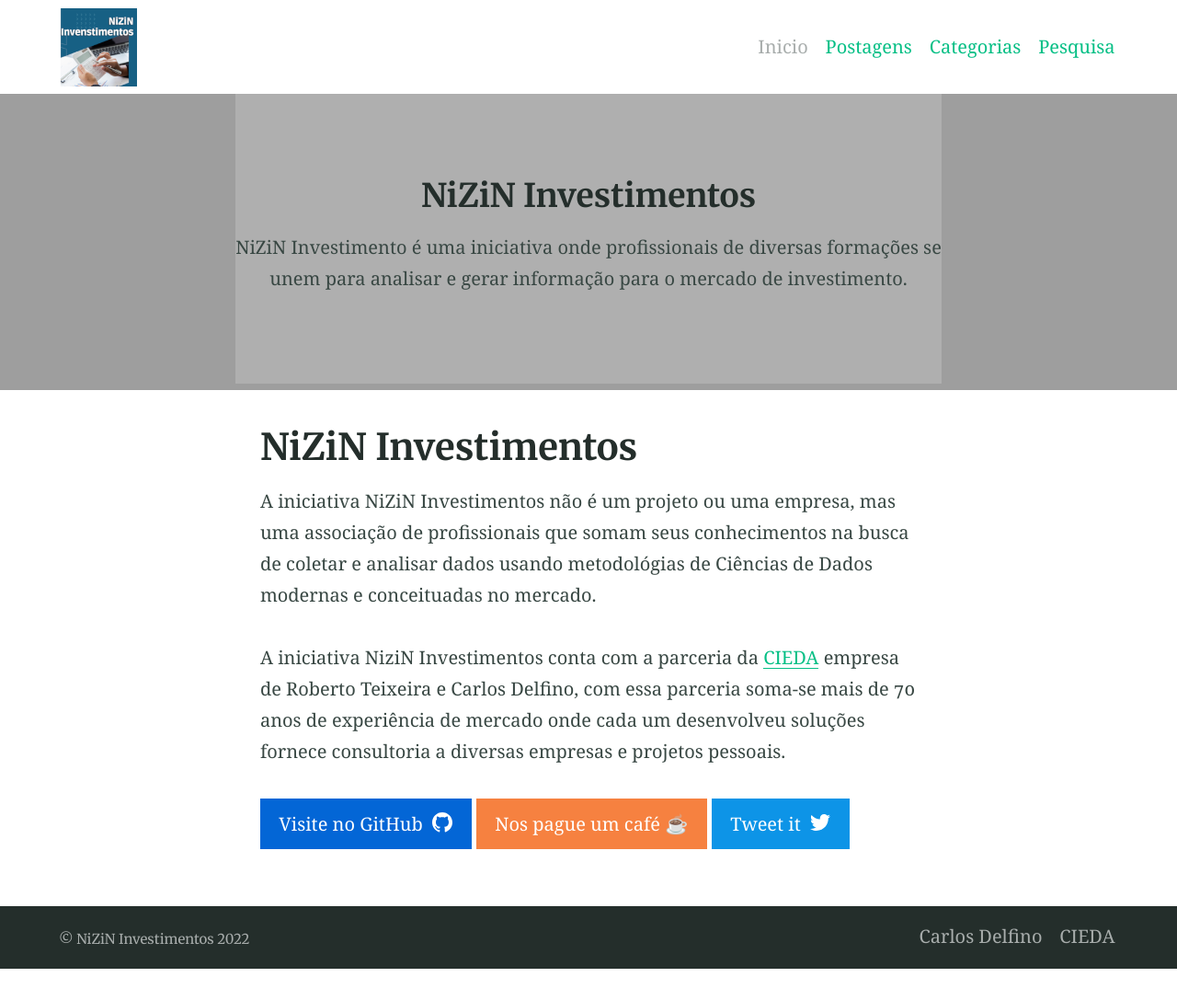
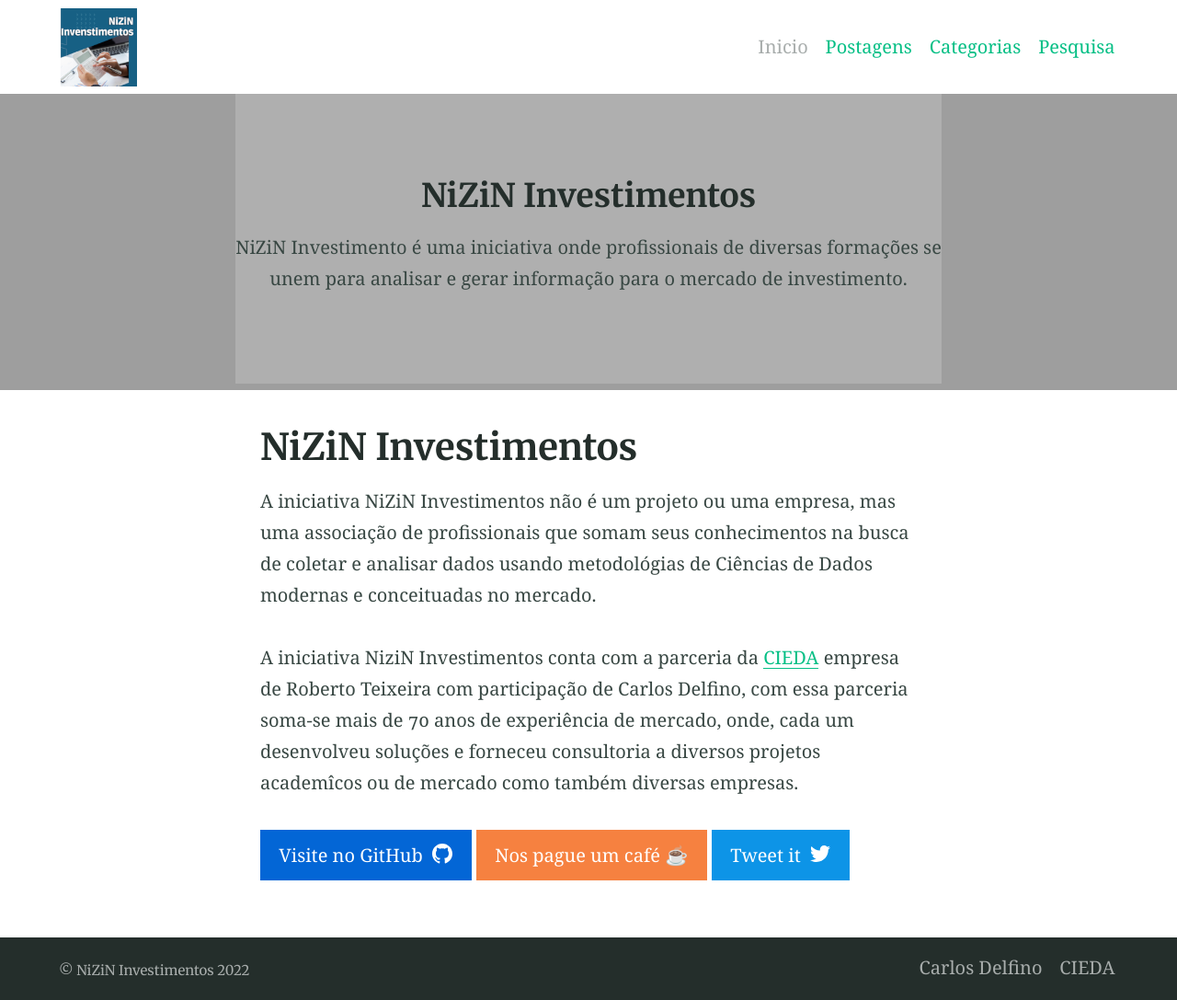
Before and after one commit to NIZIN-invest/nizin-invest.github.io, a Jekyll site: the page built from index.md, in a window 1280 px wide. Shown: the whole page at 92% size. Built offline with Jekyll 4.4.1, drawn with Linux system fonts in a browser that asks for light colours; before the commit the page ends 1053 px from its top, so only the background shows below that.

Commit message:
ajuste no texto

```diff
--- a/index.md
+++ b/index.md
@@ -11,6 +11,6 @@
 
 <!--more-->
 
-A iniciativa NiziN Investimentos conta com a parceria da [CIEDA](https://cieda.com.br) empresa de Roberto Teixeira e Carlos Delfino, com essa parceria soma-se mais de 70 anos de experiência de mercado onde cada um desenvolveu soluções fornece consultoria a diversas empresas e projetos pessoais.
+A iniciativa NiziN Investimentos conta com a parceria da [CIEDA](https://cieda.com.br) empresa de Roberto Teixeira com participação de Carlos Delfino, com essa parceria soma-se mais de 70 anos de experiência de mercado, onde, cada um desenvolveu soluções e forneceu consultoria a diversos projetos academîcos ou de mercado como também diversas empresas.
 
 {% include button.html text="Visite no GitHub" icon="github" link="https://github.com/nizin-invest" color="#0366d6" %} {% include button.html text="Nos pague um café ☕️" link="https://buymeacoffee.com/carlosdelfino#support" color="#f68140" %} {% include button.html text="Tweet it" icon="twitter" link="https://twitter.com/intent/tweet/?url=https://nizin-invest.gitlab.io&text=NiZiN-Invest%20Soluções%20em%20análise%20de%20dadosvia=nizin_invest" color="#0d94e7" %}
```
